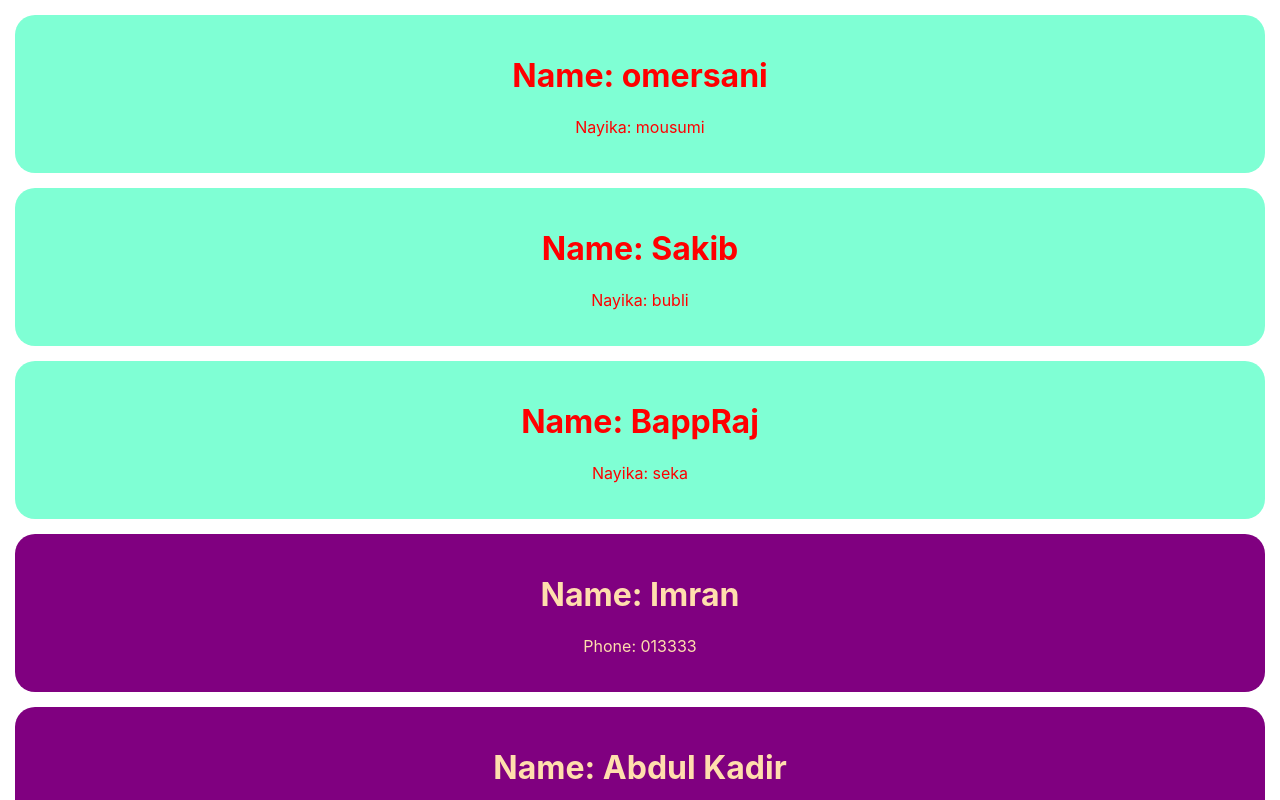
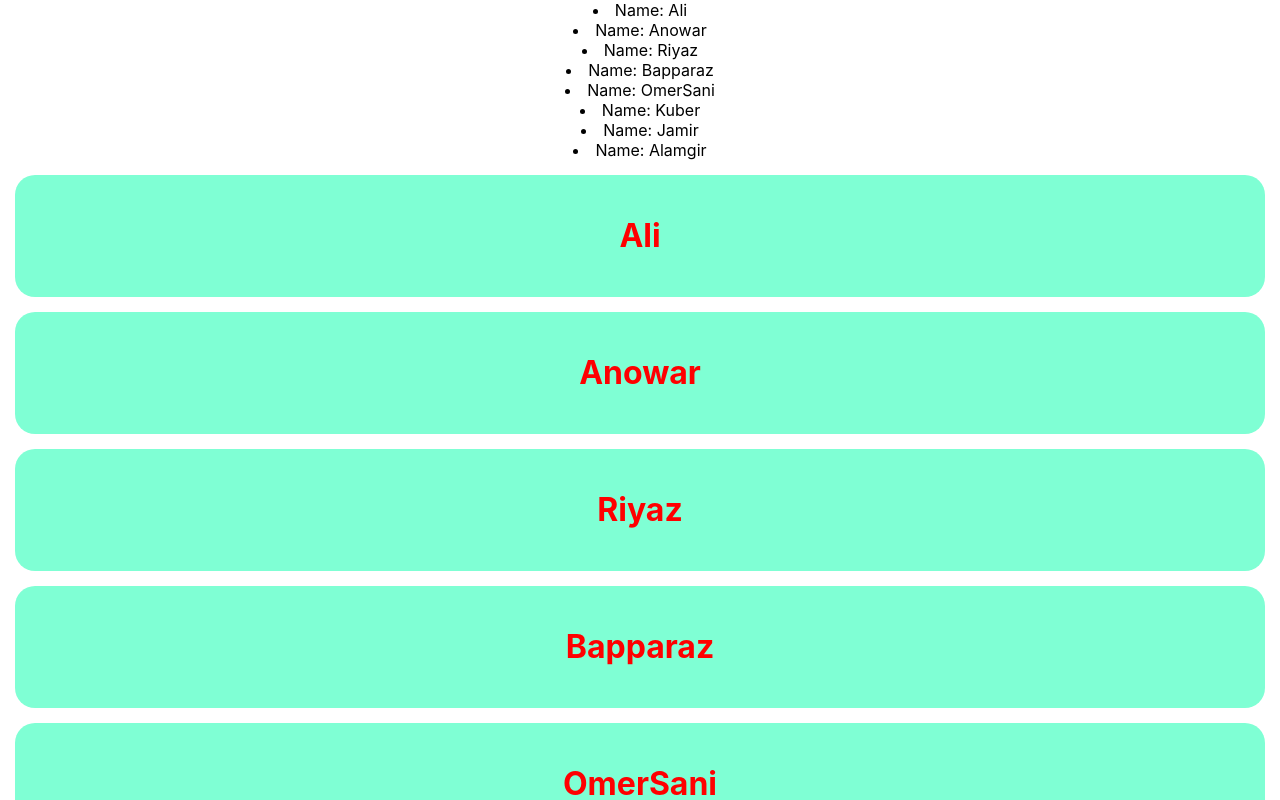
Before and after one commit to omer-farouq/reactjs-core-concepts, a React (Create React App) app: page / in a window 1280 px wide. Shown: the top 800 px of the page. Built offline with nearby package versions, Linux system fonts and the light colour scheme.

Commit message:
make data dynamic with array

```diff
--- a/src/App.js
+++ b/src/App.js
@@ -11,12 +11,20 @@ const singleStyle = {
 }
 
 function App() {
+  const nayoks = ['Ali','Anowar', 'Riyaz', 'Bapparaz', 'OmerSani', 'Kuber', 'Jamir', 'Alamgir']
   return (
     <div className="App">
-      <Person name="omersani" nayika="mousumi"></Person>
-      <Person name="Sakib" nayika="bubli"></Person>
-      <Person name="BappRaj" nayika="seka"></Person>
+    {
 
+      nayoks.map(nayok => <li>Name: {nayok}</li>)
+    }
+      {/* <Person name={nayoks[0]} nayika="mousumi"></Person>
+      <Person name={nayoks[1]} nayika="bubli"></Person>
+      <Person name={nayoks[2]} nayika="seka"></Person> */}
+    {
+      nayoks.map(nayok => <Person name={nayok}></Person>)
+    }
+      <h5>New Component</h5>
       <Friend name="Imran" phone="013333"></Friend>
       <Friend name="Abdul Kadir" phone="0393939"></Friend>
       <Friend name="FAhim" phone="0138883"></Friend>
@@ -28,8 +36,8 @@ function Person(props) {
   // console.log(props);
   return (
     <div className="container">
-      <h1>Name: {props.name}</h1>
-      <p>Nayika: {props.nayika}</p>
+      <h1>{props.name}</h1>
+      <p></p>
     </div>
   );
 }
```
